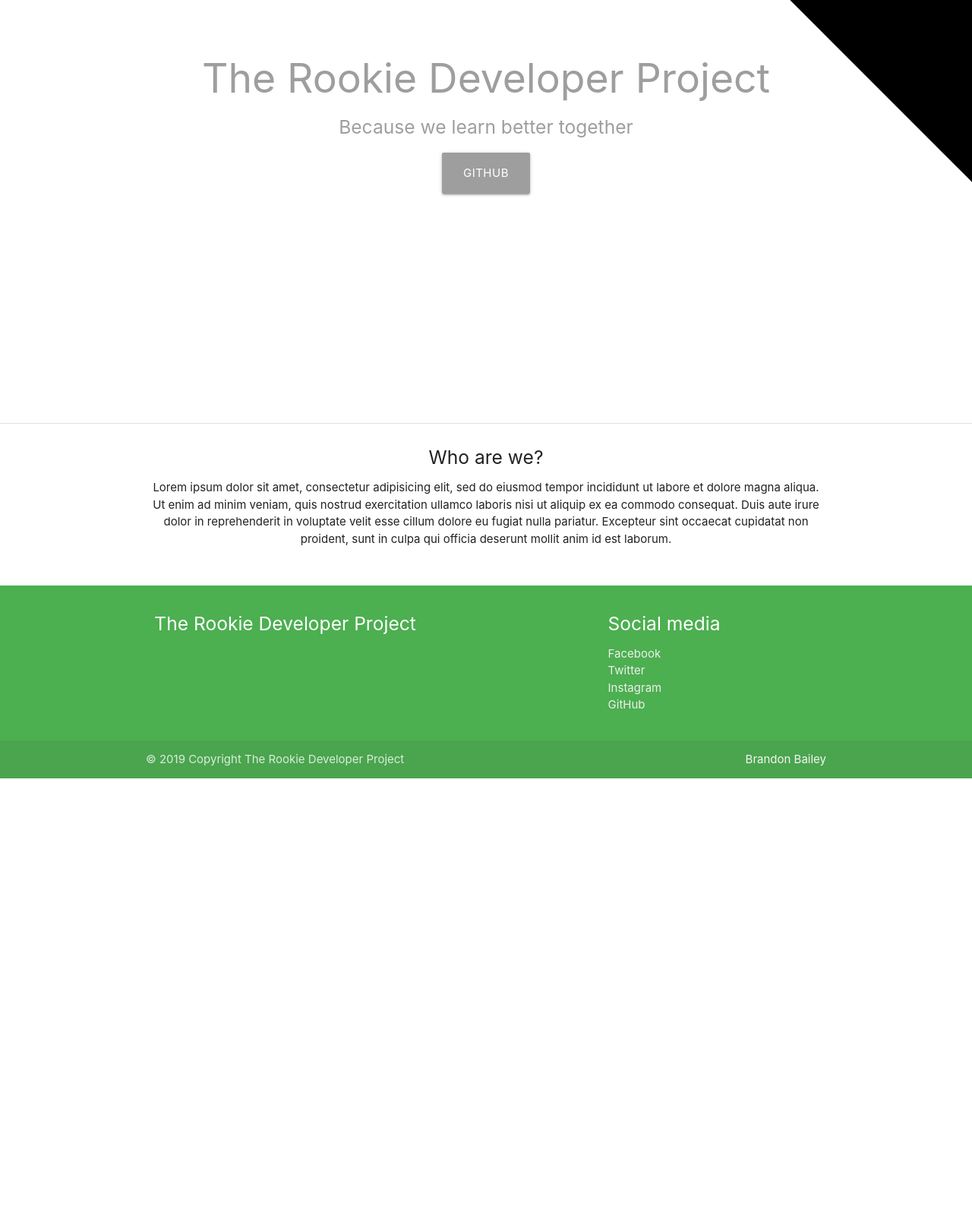
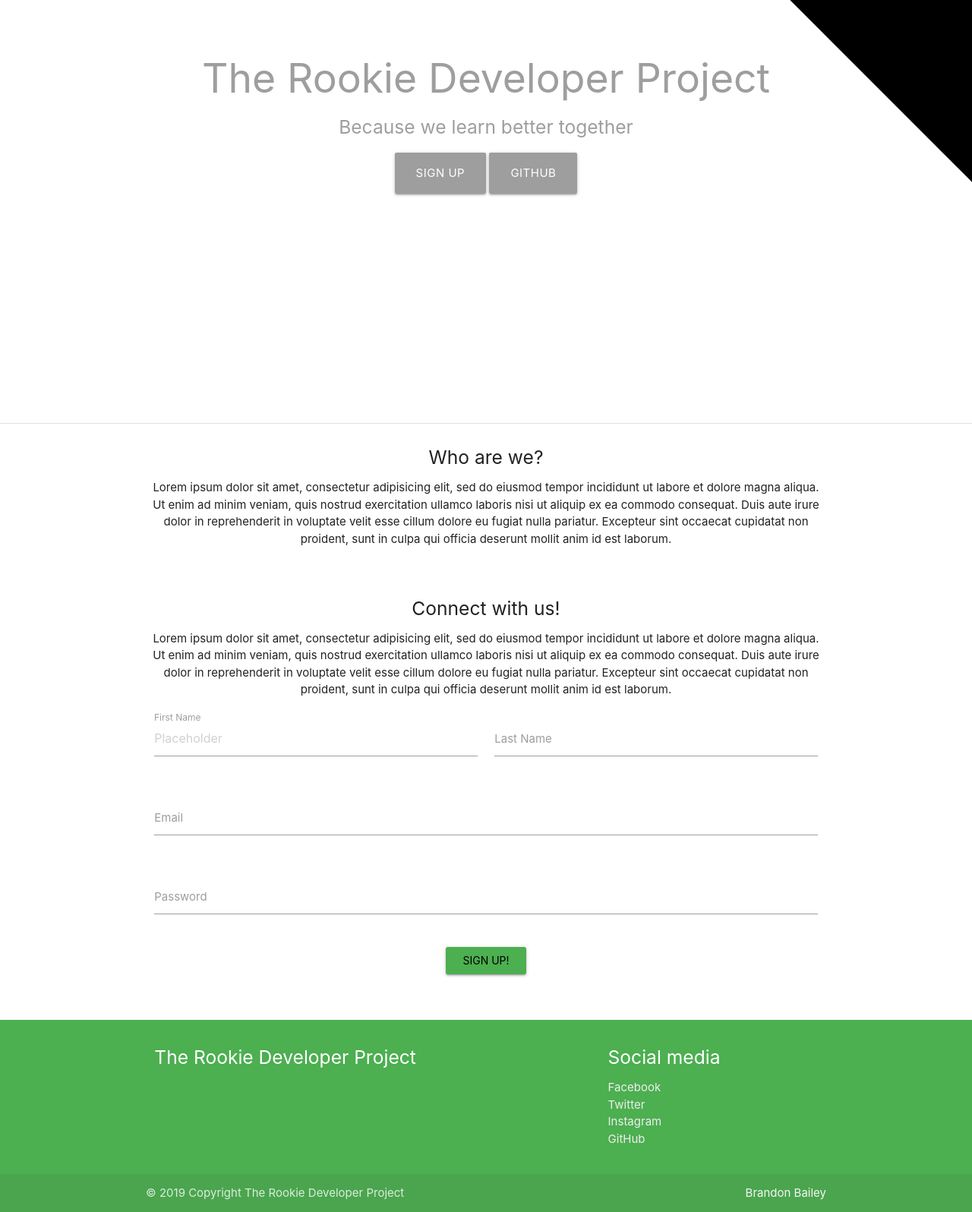
Before and after one commit to brandon-kyle-bailey/the-rookie-developer, a Flask app: page / in a window 1280 px wide. Shown: the part 307-1903 px from the top of the page at 76% size. Before the commit the page ends 1332 px from the top, so only its background shows below. Run offline with Flask 2, Linux system fonts and the light colour scheme.

Commit message:
creation of login form on landing page and adding get and post methods to home page in app.py

```diff
--- a/app/app.py
+++ b/app/app.py
@@ -5,7 +5,7 @@ from flask import render_template
 app = Flask(__name__)
 
 
-@app.route('/')
+@app.route('/', methods=['GET', 'POST'])
 def index():
     return render_template('index.html')
 
--- a/app/templates/index.html
+++ b/app/templates/index.html
@@ -30,6 +30,9 @@
         <h5 class="row center-align grey-text">Because we learn better together</h5>
         <div class="col s12 center-align">
           <button class="btn-large waves-effect waves-light grey">
+            <a class="white-text" href="#signup" >Sign Up</a>
+          </button>
+          <button class="btn-large waves-effect waves-light grey">
             <a class="white-text" href="https://github.com/brandon-kyle-bailey/the-rookie-developer" target="_blank">Github</a>
           </button>
         </div>
@@ -53,6 +56,56 @@
       </div>
     </div>
   </section>
+
+  <section id="signup">
+    <div class="container">
+      <div class="row center-align">
+      <h5>Connect with us!</h5>
+      <p>
+        Lorem ipsum dolor sit amet, consectetur adipisicing elit, sed do eiusmod
+        tempor incididunt ut labore et dolore magna aliqua. Ut enim ad minim veniam,
+        quis nostrud exercitation ullamco laboris nisi ut aliquip ex ea commodo
+        consequat. Duis aute irure dolor in reprehenderit in voluptate velit esse
+        cillum dolore eu fugiat nulla pariatur. Excepteur sint occaecat cupidatat non
+        proident, sunt in culpa qui officia deserunt mollit anim id est laborum.
+
+      </p>
+
+      <div class="row">
+        <form class="col s12" action="" method="GET">
+          <div class="row">
+            <div class="input-field col s6">
+              <input placeholder="Placeholder" id="first_name" type="text" class="validate">
+              <label for="first_name">First Name</label>
+            </div>
+            <div class="input-field col s6">
+              <input id="last_name" type="text" class="validate">
+              <label for="last_name">Last Name</label>
+            </div>
+          </div>
+          <div class="row">
+            <div class="input-field col s12">
+              <input id="email" type="email" class="validate">
+              <label for="email">Email</label>
+            </div>
+          </div>
+          <div class="row">
+            <div class="input-field col s12">
+              <input id="password" type="password" class="validate">
+              <label for="password">Password</label>
+            </div>
+          </div>
+          <div class="row">
+            <div class="col s12">
+              <input class="btn waves-effect waves-light green white-text" type="submit" value="Sign Up!">
+            </div>
+          </div>
+        </form>
+      </div>
+      </div>
+    </div>
+
+  </section>
     <section>
       <!-- footer of webpage -->
       {% include "footer.html" %}
```
Also changed, not shown: 1 other file.
